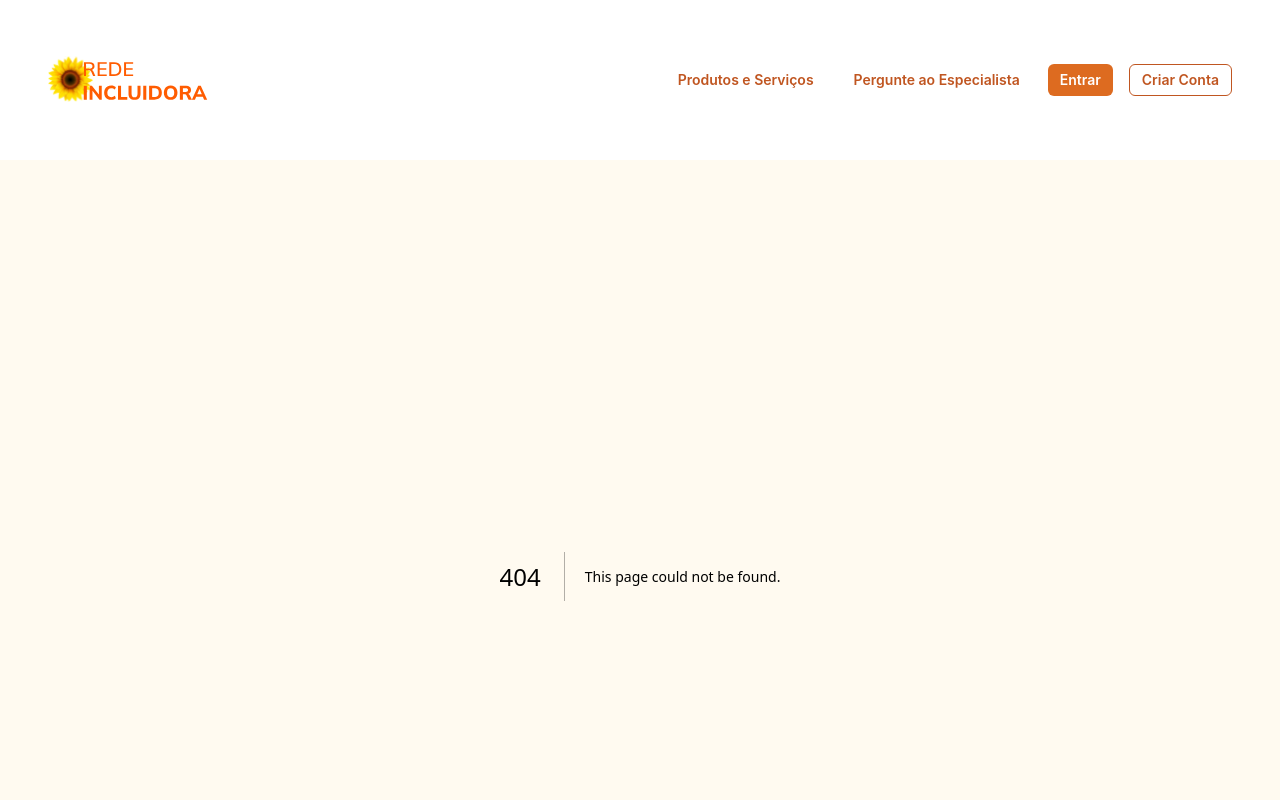
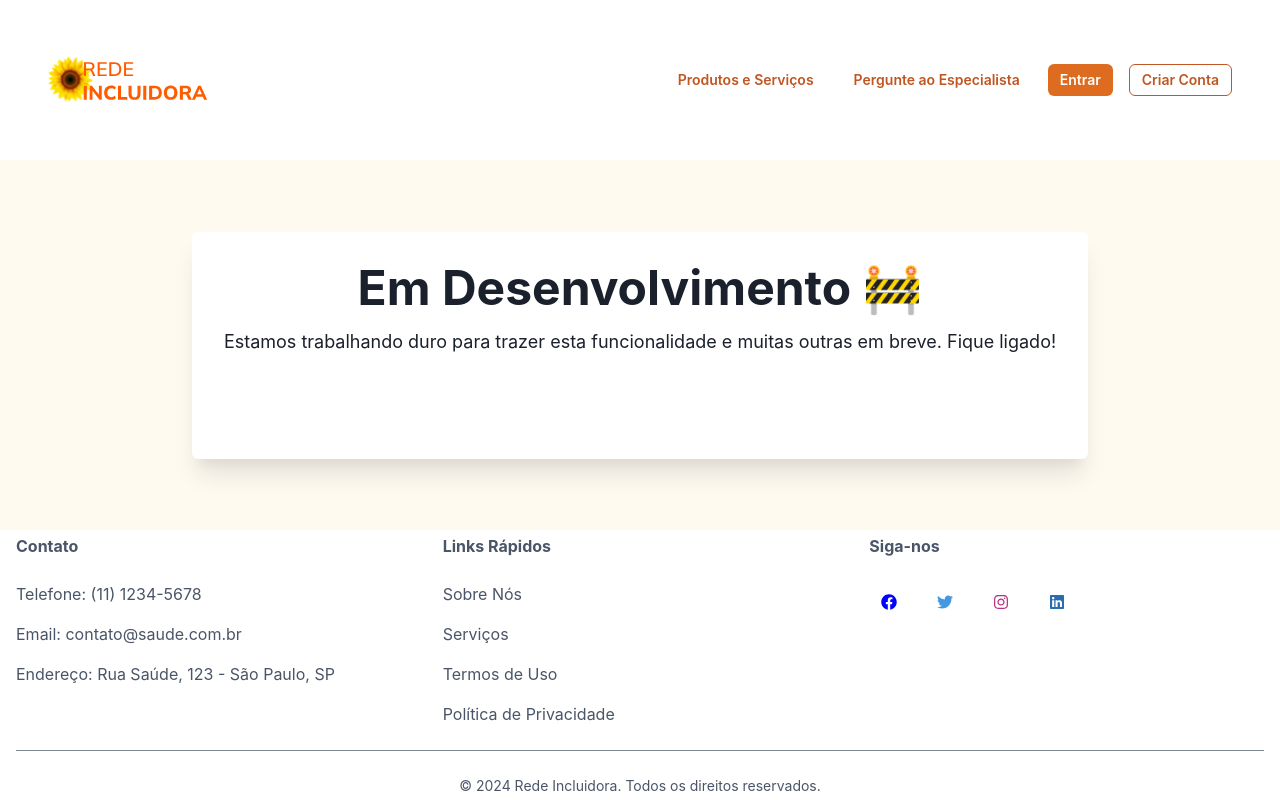
Before and after one commit to turque/rede-incluidora, a Next.js app in the folder frontend/: page /em-breve in a window 1280 px wide. Before the commit this address had no page. Shown: the top 800 px of the page. Built offline with nearby package versions, Linux system fonts and the light colour scheme.

Commit message:
página em-breve

```diff
--- /dev/null
+++ b/frontend/app/em-breve/page.tsx
@@ -0,0 +1,31 @@
+'use client'
+import { Box, Heading, Text, Button } from "@chakra-ui/react";
+
+
+export default function Soon() {
+  return (
+      <Box
+        bg="white"
+        p={8}
+        borderRadius="md"
+        boxShadow="xl"
+        textAlign="center"
+      >
+        <Heading as="h1" size="2xl" mb={4} color="brand.500">
+          Em Desenvolvimento 🚧
+        </Heading>
+        <Text fontSize="lg" mb={6}>
+          Estamos trabalhando duro para trazer esta funcionalidade e muitas
+          outras em breve. Fique ligado!
+        </Text>
+        <Button
+          colorScheme="brand"
+          variant="solid"
+          size="lg"
+          onClick={() => alert("Obrigado por sua paciência!")}
+        >
+          Obrigado por esperar!
+        </Button>
+      </Box>
+  );
+}
--- /dev/null
+++ b/frontend/app/theme.ts
@@ -0,0 +1,21 @@
+// app/theme.ts
+import { extendTheme } from "@chakra-ui/react";
+
+const theme = extendTheme({
+  colors: {
+    brand: {
+      50: "#FFF5E5",
+      100: "#FFE4CC",
+      200: "#FFCA99",
+      300: "#FFB066",
+      400: "#FF9640",  // Principal cor laranja
+      500: "#FF7A1A",
+      600: "#E66A17",
+      700: "#CC5A13",
+      800: "#B34A10",
+      900: "#993A0C",
+    },
+  },
+});
+
+export default theme;
--- a/frontend/components/Header/index.tsx
+++ b/frontend/components/Header/index.tsx
@@ -25,13 +25,13 @@ const Header = () => {
 
           {/* Menu - Desktop */}
           <HStack spacing={4} display={{ base: "none", md: "flex" }}>
-            <NextLink href="/produtos-servicos" passHref>
+            <NextLink href="/em-breve" passHref>
               <Button as={Link} variant="ghost" colorScheme="orange" size="sm">
                 Produtos e Serviços
               </Button>
             </NextLink>
 
-            <NextLink href="/pergunte-ao-especialista" passHref>
+            <NextLink href="/em-breve" passHref>
               <Button as={Link} variant="ghost" colorScheme="orange" size="sm">
                 Pergunte ao Especialista
               </Button>
@@ -41,13 +41,13 @@ const Header = () => {
               <Avatar name="Nome do Usuário" src="" size="sm" />
             ) : (
               <>
-                <NextLink href="/entrar" passHref>
+                <NextLink href="/em-breve" passHref>
                   <Button as={Link} colorScheme="orange" size="sm">
                     Entrar
                   </Button>
                 </NextLink>
 
-                <NextLink href="/criar-conta" passHref>
+                <NextLink href="/em-breve" passHref>
                   <Button as={Link} colorScheme="orange" variant="outline" size="sm">
                     Criar Conta
                   </Button>
@@ -73,13 +73,13 @@ const Header = () => {
               <DrawerHeader borderBottomWidth="1px">Menu</DrawerHeader>
               <DrawerBody>
                 <Stack spacing={4}>
-                  <NextLink href="/produtos-servicos" passHref>
+                  <NextLink href="/em-breve" passHref>
                     <Button as={Link} variant="ghost" colorScheme="orange" width="100%" onClick={onClose}>
                       Produtos e Serviços
                     </Button>
                   </NextLink>
 
-                  <NextLink href="/pergunte-ao-especialista" passHref>
+                  <NextLink href="/em-breve" passHref>
                     <Button as={Link} variant="ghost" colorScheme="orange" width="100%" onClick={onClose}>
                       Pergunte ao Especialista
                     </Button>
@@ -89,13 +89,13 @@ const Header = () => {
                     <Avatar name="Nome do Usuário" src="" size="md" />
                   ) : (
                     <>
-                      <NextLink href="/entrar" passHref>
+                      <NextLink href="/em-breve" passHref>
                         <Button as={Link} colorScheme="orange" width="100%" onClick={onClose}>
                           Entrar
                         </Button>
                       </NextLink>
 
-                      <NextLink href="/criar-conta" passHref>
+                      <NextLink href="/em-breve" passHref>
                         <Button as={Link} colorScheme="orange" variant="outline" width="100%" onClick={onClose}>
                           Criar Conta
                         </Button>
```
